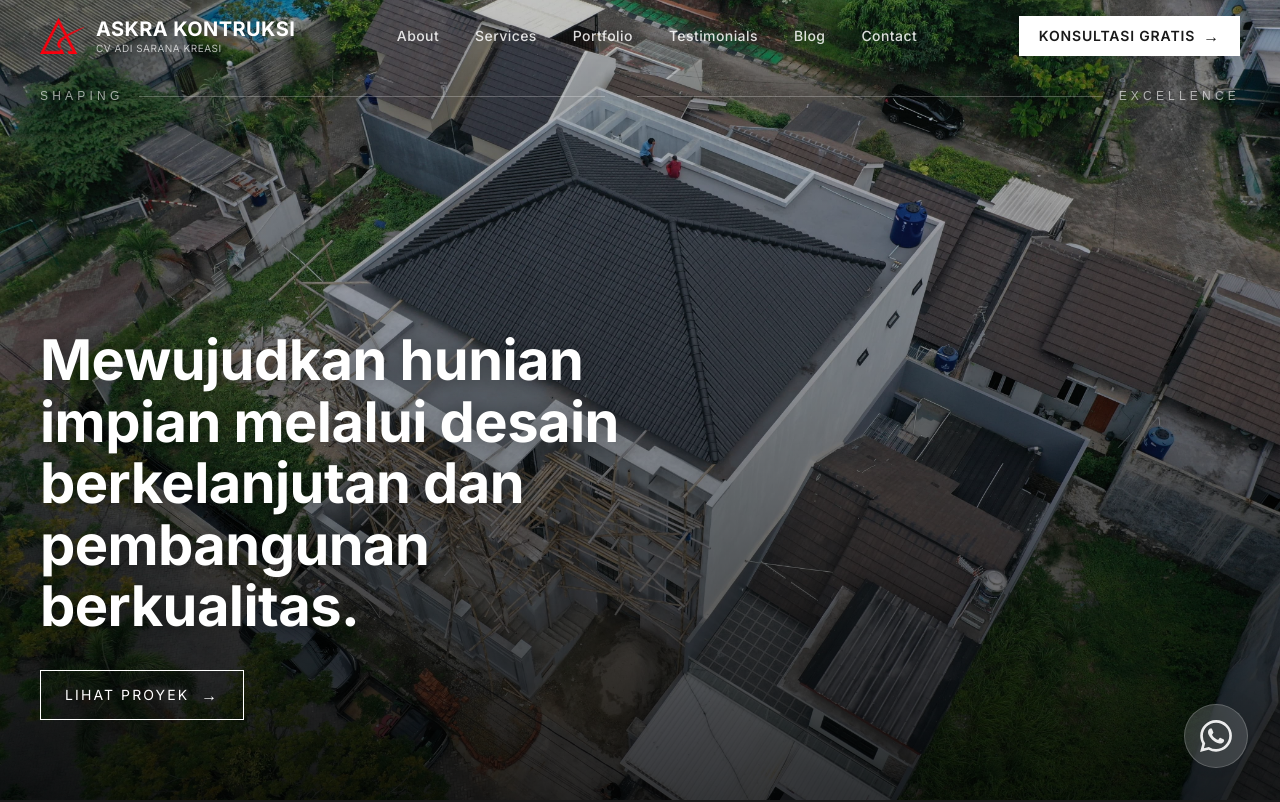
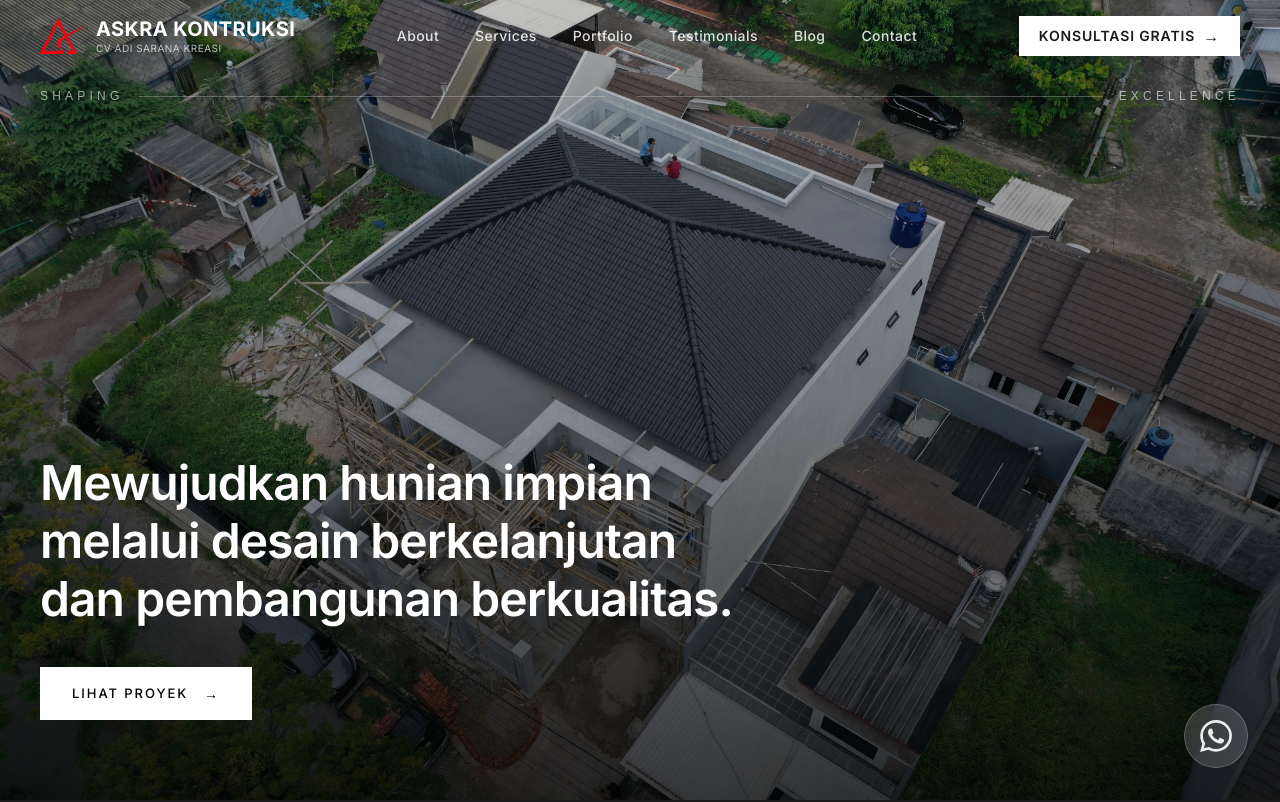
Before and after one commit to acaryawibawantra/desainbangunrenovasi-website, a Next.js app: page / in a window 1280 px wide. Shown: the top 802 px of the page. Built offline with nearby package versions, Linux system fonts and the light colour scheme.

Commit message:
style: refine hero typography and update CTA button to solid white

```diff
--- a/components/sections/Hero.tsx
+++ b/components/sections/Hero.tsx
@@ -27,24 +27,11 @@ export function Hero() {
         };
     }, []);
 
-    useEffect(() => {
-        if (isMobile) return;
-
-        const handleScroll = () => {
-            if (imageRef.current) {
-                const scrolled = window.scrollY;
-                imageRef.current.style.transform = `translate3d(0, ${scrolled * 0.3}px, 0)`;
-            }
-        };
-
-        window.addEventListener("scroll", handleScroll, { passive: true });
-        return () => window.removeEventListener("scroll", handleScroll);
-    }, [isMobile]);
 
     return (
         <section
             id="hero"
-            className="relative min-h-screen overflow-hidden"
+            className="relative h-screen overflow-hidden"
             style={{ backgroundColor: '#1a1a1a' }}
         >
             {/* Preloader Overlay - Multi Panel Animation */}
@@ -121,10 +108,10 @@ export function Hero() {
                 )}
             </AnimatePresence>
 
-            {/* Full-Screen Background Image */}
+            {/* Full-Screen Background Image - FIXED POSITION */}
             <motion.div
                 ref={imageRef}
-                className="absolute inset-0"
+                className="fixed inset-0 w-full h-full z-0 pointer-events-none"
                 initial={{ scale: 1.1, opacity: 0 }}
                 animate={!isLoading ? { scale: 1, opacity: 1 } : {}}
                 transition={{ duration: 1.5, ease: [0.25, 0.46, 0.45, 0.94] }}
@@ -190,34 +177,30 @@ export function Hero() {
 
             {/* ── BOTTOM-LEFT: Headline + CTA ── */}
             <motion.div
-                className="absolute bottom-0 left-0 z-10 px-6 pb-16 md:px-10 md:pb-20 max-w-2xl"
+                className="absolute bottom-0 left-0 z-10 px-6 pb-16 md:px-10 md:pb-20 max-w-[90vw] md:max-w-5xl lg:max-w-[70vw]"
                 initial={{ opacity: 0, y: 40 }}
                 animate={showContent ? { opacity: 1, y: 0 } : {}}
                 transition={{ duration: 0.9, delay: 0.7, ease: [0.25, 0.46, 0.45, 0.94] }}
             >
-                <h1
-                    className="text-white font-bold leading-tight mb-8"
+                <h2
+                    className="text-white font-semibold tracking-tight mb-10 w-full"
                     style={{
-                        fontSize: 'clamp(2rem, 4.5vw, 3.5rem)',
-                        letterSpacing: '-0.01em',
-                        textShadow: '0 2px 20px rgba(0,0,0,0.4)',
+                        fontSize: 'clamp(2.5rem, 4vw, 3rem)',
+                        lineHeight: '1.2'
                     }}
                 >
-                    Mewujudkan hunian impian
-                    melalui desain berkelanjutan
-                    dan pembangunan berkualitas.
-                </h1>
+                    Mewujudkan hunian impian <br className="hidden lg:block" />melalui desain berkelanjutan <br className="hidden md:block" /> dan pembangunan berkualitas.
+                </h2>
 
                 {/* CTA Button */}
                 <motion.a
                     href="#projects"
-                    className="inline-flex items-center gap-3 border border-white text-white text-sm uppercase tracking-widest px-6 py-3 hover:bg-white hover:text-black transition-all duration-300"
-                    style={{ letterSpacing: '0.15em' }}
+                    className="inline-flex items-center gap-4 bg-white text-black text-[13px] font-medium uppercase tracking-[0.15em] px-8 py-4 transition-colors duration-300 hover:bg-white/90"
                     whileHover={{ scale: 1.02 }}
                     whileTap={{ scale: 0.98 }}
                 >
-                    LIHAT PROYEK
-                    <span className="text-base">→</span>
+                    <span>LIHAT PROYEK</span>
+                    <span className="text-sm font-light">→</span>
                 </motion.a>
             </motion.div>
 
```
